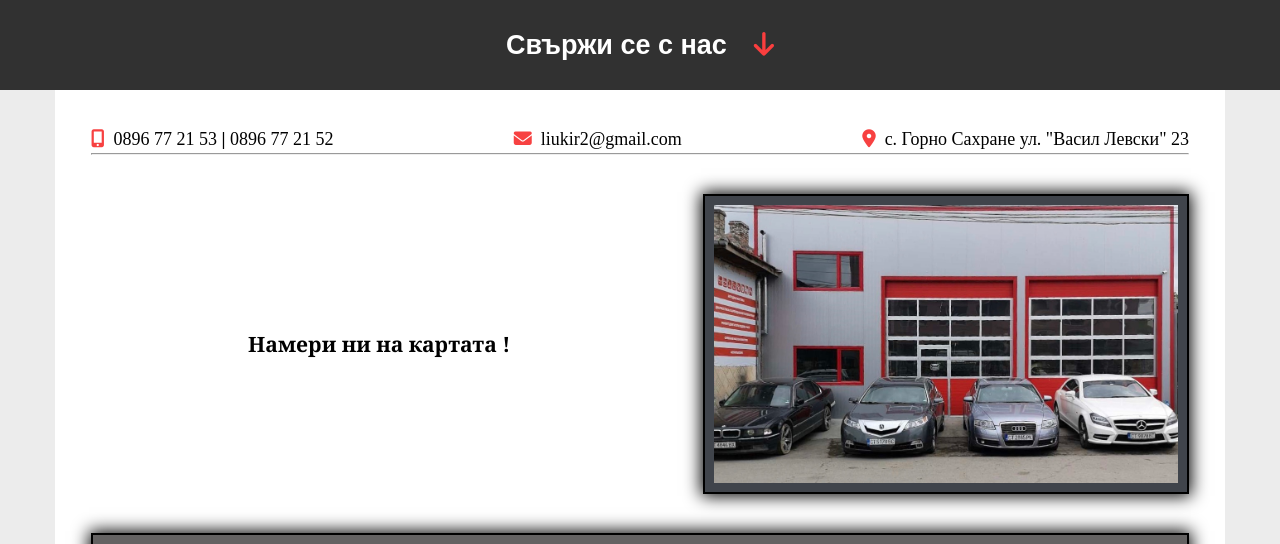
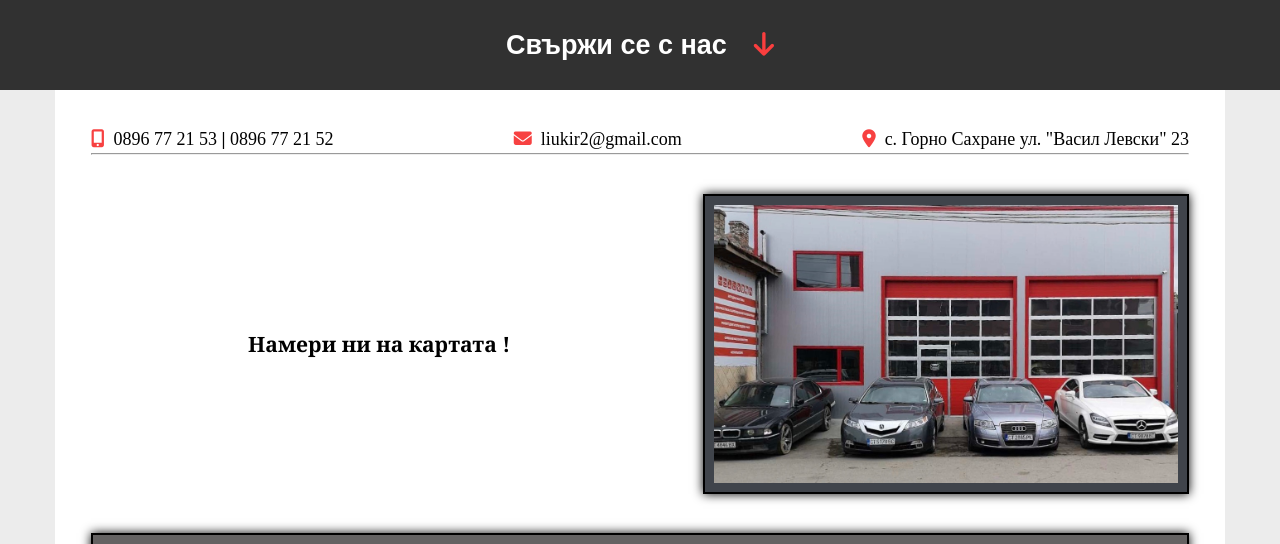
Before and after one commit to SKSteeve/Jekyll-Project, a Jekyll site: the page built from contacts.html, in a window 1280 px wide. Shown: the part 810-1354 px from the top of the page. Built offline with Jekyll 4.4.1, drawn with Linux system fonts in a browser that asks for light colours; nearby versions of some CDN libraries; grey boxes are pictures that could not be loaded.

Commit message:
Eddited shadows

```diff
--- a/css/contacts-page.css
+++ b/css/contacts-page.css
@@ -40,7 +40,7 @@
     border: 2px solid black;
     padding: 0.5em;
     background-color: rgb(64, 68, 75);
-    box-shadow: 0 0 16px 2px;
+    box-shadow: 0 0 10px 0;
 }
 
 .map {
@@ -50,5 +50,5 @@
     border: 2px solid black;
     padding: 0.5em;
     background-color: rgb(100, 98, 98);
-    box-shadow: 0 0 16px 2px;
+    box-shadow: 0 0 10px 0;
 }
--- a/docs/css/contacts-page.css
+++ b/docs/css/contacts-page.css
@@ -40,7 +40,7 @@
     border: 2px solid black;
     padding: 0.5em;
     background-color: rgb(64, 68, 75);
-    box-shadow: 0 0 16px 2px;
+    box-shadow: 0 0 10px 0;
 }
 
 .map {
@@ -50,5 +50,5 @@
     border: 2px solid black;
     padding: 0.5em;
     background-color: rgb(100, 98, 98);
-    box-shadow: 0 0 16px 2px;
+    box-shadow: 0 0 10px 0;
 }
--- a/docs/feed.xml
+++ b/docs/feed.xml
@@ -1 +1 @@
-<?xml version="1.0" encoding="utf-8"?><feed xmlns="http://www.w3.org/2005/Atom" ><generator uri="https://jekyllrb.com/" version="4.0.0">Jekyll</generator><link href="http://localhost:4000/Jekyll-Project/feed.xml" rel="self" type="application/atom+xml" /><link href="http://localhost:4000/Jekyll-Project/" rel="alternate" type="text/html" /><updated>2019-11-25T03:19:32+02:00</updated><id>http://localhost:4000/Jekyll-Project/feed.xml</id><title type="html">АУТО КРИС</title><subtitle>Автосервиз</subtitle></feed>
+<?xml version="1.0" encoding="utf-8"?><feed xmlns="http://www.w3.org/2005/Atom" ><generator uri="https://jekyllrb.com/" version="4.0.0">Jekyll</generator><link href="http://localhost:4000/Jekyll-Project/feed.xml" rel="self" type="application/atom+xml" /><link href="http://localhost:4000/Jekyll-Project/" rel="alternate" type="text/html" /><updated>2019-11-25T03:32:17+02:00</updated><id>http://localhost:4000/Jekyll-Project/feed.xml</id><title type="html">АУТО КРИС</title><subtitle>Автосервиз</subtitle></feed>
```
